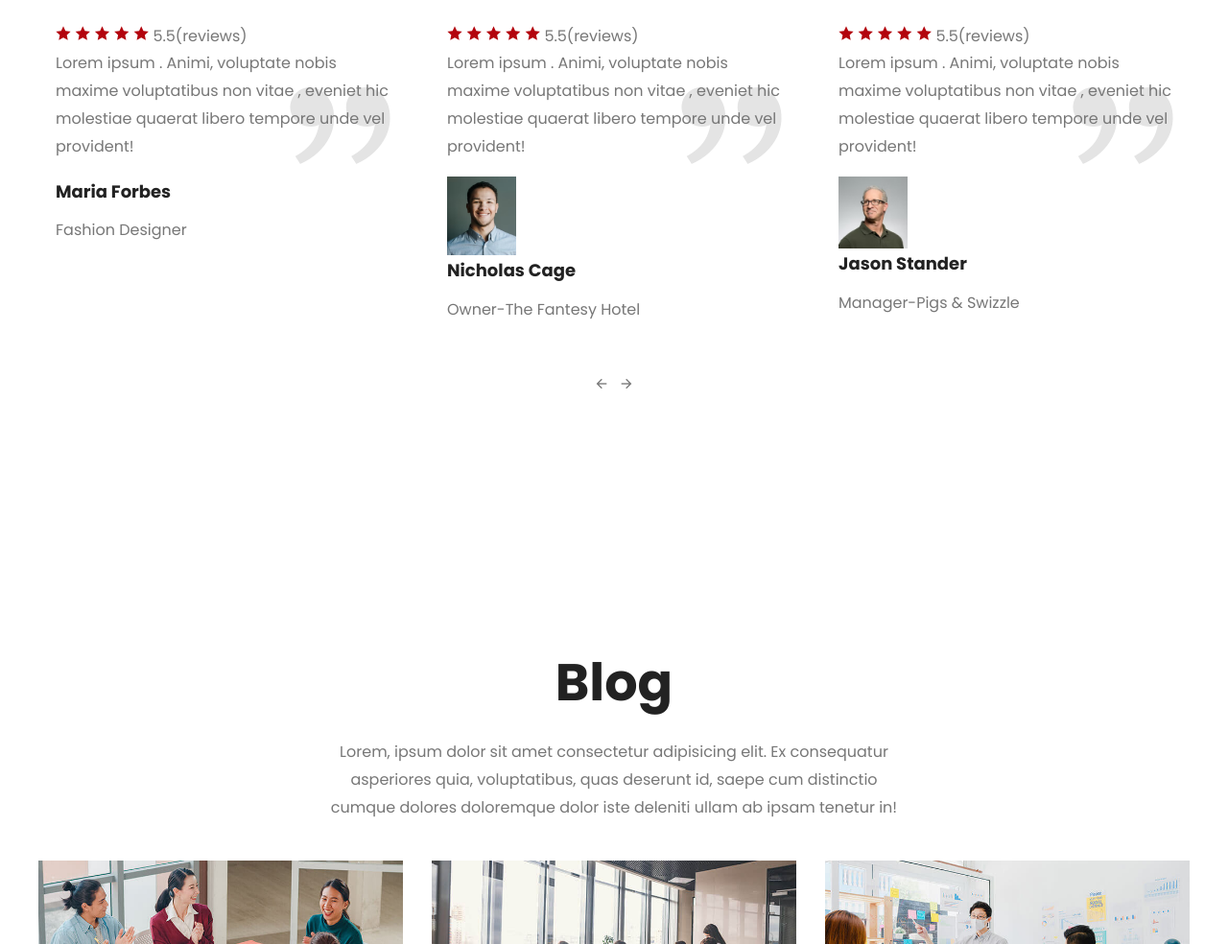
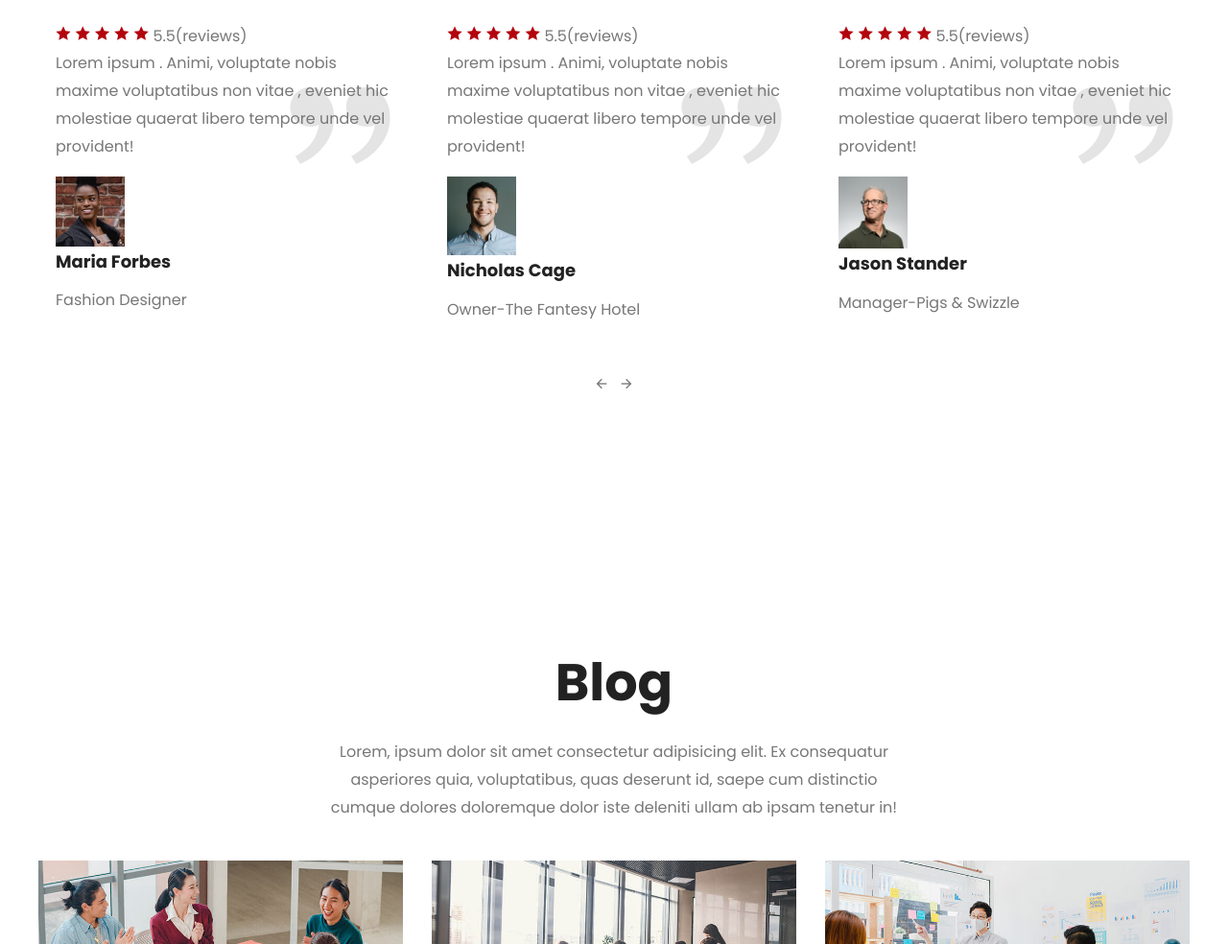
Before and after one commit to Mara-max/Agency, a plain HTML site: page index.html in a window 1280 px wide. Shown: the part 4915-5899 px from the top of the page at 96% size. Drawn offline with nearby package versions, Linux system fonts and the light colour scheme.

Commit message:
Update index.html

```diff
--- a/index.html
+++ b/index.html
@@ -374,7 +374,7 @@
                                 voluptatibus non vitae , eveniet hic molestiae quaerat libero tempore unde vel
                                 provident!</p>
                             <div class="person">
-                                <img class="review4.png" alt="">
+                                <img class="img" src="review4.png" alt="">
                             </div>
                             <div>
                                 <h5 class="h5">Maria Forbes</h5>
```
